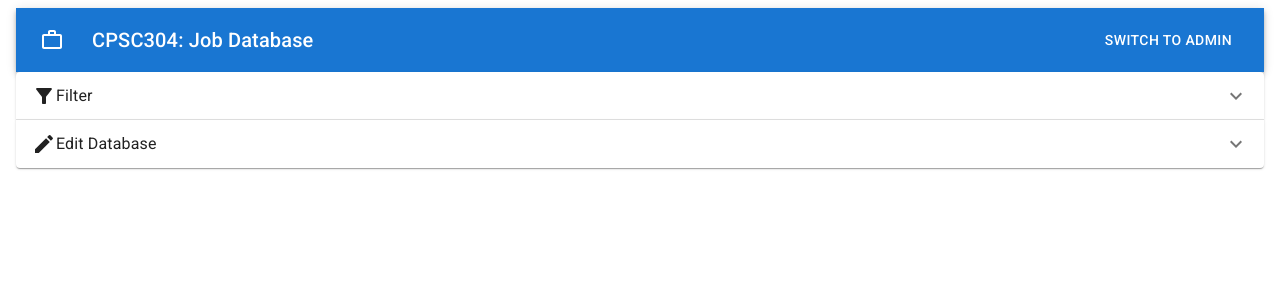
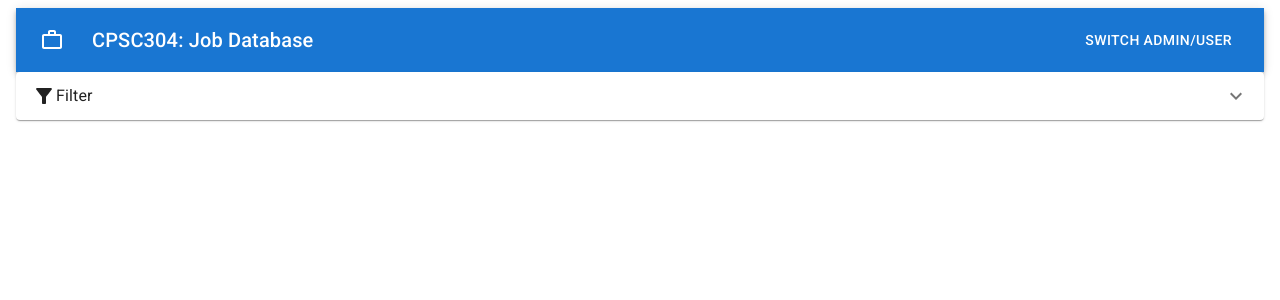
Before and after one commit to RamitKataria/jobs-database, a React (Create React App) app in the folder client/: page / in a window 1280 px wide. Shown: the top 300 px of the page. Built offline with nearby package versions, Linux system fonts and the light colour scheme.

Commit message:
Fix admin mode toggle

```diff
--- a/client/src/App.jsx
+++ b/client/src/App.jsx
@@ -45,17 +45,16 @@ const App = () => {
     showURL: false,
     showExpiry: false,
     rows: [],
+    adminMode: false,
     totalPos: 0,
   });
 
   /* handle buttonClicks */
   const handleAdminClick = () => {
-    const AdminModeEdit = document.getElementById("AdminMode");
-    if (AdminModeEdit.style.display === "block") {
-      AdminModeEdit.style.display = "none";
-    } else {
-      AdminModeEdit.style.display = "block";
-    }
+    setState({
+      ...state,
+      adminMode: !state.adminMode
+    })
   };
 
   const handleInsertModeClick = () => {
@@ -377,7 +376,7 @@ const App = () => {
                     CPSC304: Job Database
                   </Typography>
                   <Button color="inherit" onClick={handleAdminClick}>
-                    Switch to admin
+                    Switch Admin/User
                   </Button>
                 </Toolbar>
               </AppBar>
@@ -553,6 +552,7 @@ const App = () => {
                 </Container>
               </AccordionDetails>
             </Accordion>
+            {state.adminMode &&
             <Accordion id="AdminMode">
               <AccordionSummary
                 expandIcon={<ExpandMoreIcon />}
@@ -711,7 +711,7 @@ const App = () => {
                   </Box>
                 </div>
               </AccordionDetails>
-            </Accordion>
+            </Accordion>}
           </section>
 
           <TableContainer id="table-from-data" component={Paper}>
```
